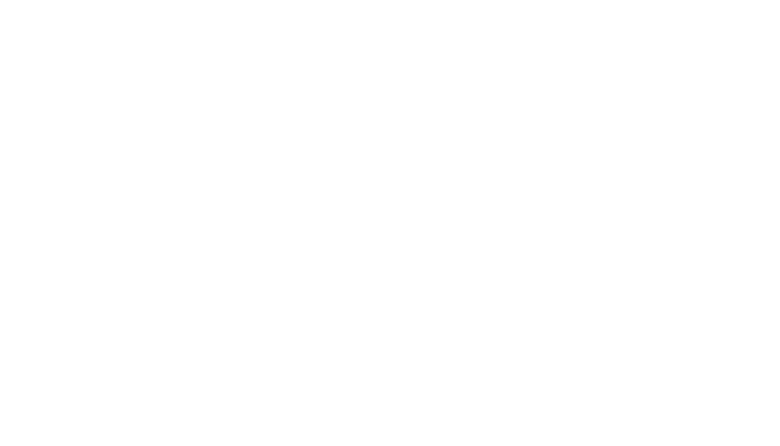
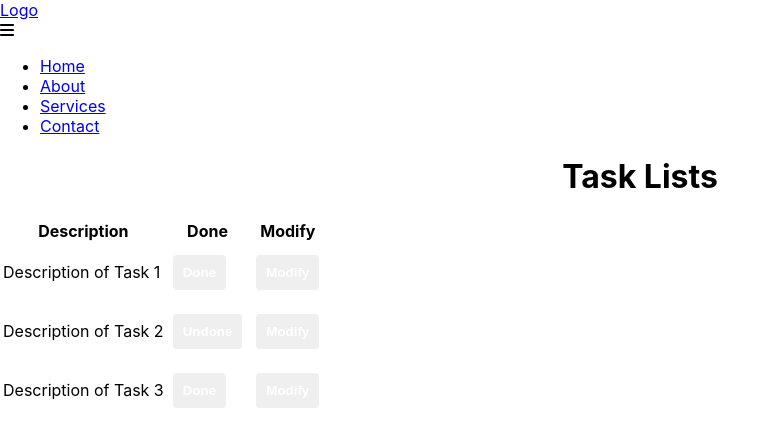
Before and after one commit to HeyTiainnes/tkc, a React (Create React App) app: page /TaskLists in a window 1280 px wide. Before the commit this address had no page. Shown: the top 446 px of the page, without its empty margins (0-780 px from the left). Built offline with nearby package versions, Linux system fonts and the light colour scheme.

Commit message:
post new task -- err 500

```diff
--- a/package.json
+++ b/package.json
@@ -3,6 +3,8 @@
   "version": "0.1.0",
   "private": true,
   "dependencies": {
+    "@fortawesome/free-solid-svg-icons": "^6.3.0",
+    "@fortawesome/react-fontawesome": "^0.2.0",
     "@testing-library/jest-dom": "^5.16.5",
     "@testing-library/react": "^13.4.0",
     "@testing-library/user-event": "^13.5.0",
@@ -18,6 +20,7 @@
     "react-dom": "^18.2.0",
     "react-router-dom": "^6.8.1",
     "react-scripts": "5.0.1",
+    "styled-components": "^5.3.6",
     "typescript": "^4.9.5",
     "web-vitals": "^2.1.4"
   },
@@ -48,6 +51,7 @@
     ]
   },
   "devDependencies": {
+    "@types/styled-components": "^5.1.26",
     "nodemon": "^2.0.20",
     "webpack-dev-server": "^4.11.1"
   },
--- a/src/App.tsx
+++ b/src/App.tsx
@@ -1,24 +1,26 @@
 import React from 'react';
-//import inscriptionPage from './pages/inscriptionPage';
+
 import { BrowserRouter, Route, Routes } from "react-router-dom";
 import GetUsers from './pages/GetUsers';
 import InscriptionPage from './pages/InscriptionPage';
 import PatchUsers from './pages/PatchUsers';
 import NewTask from './pages/NewTask';
-// import Testes from './pages/test';
-// import UsersList from './pages/theyUsersListPage';
-//import Test from './pages/Test';
-// import InscriptionPage from './pages/inscriptionPage';
-// import inscriptionPage from './pages/inscriptionPage';
+import Navbar from './components/BurgerMenu';
+import Home from './pages/home';
+import TaskLists from './pages/TaskLists';
+
 
 function App() {
   return (
     <div>
       <BrowserRouter>
+        <Navbar />
         <Routes>
+          <Route path="/home" element={<Home />} />
 
           <Route path="/InscriptionPage" element={<InscriptionPage />} />
 
+          <Route path="/TaskLists" element={<TaskLists />} />
           <Route path="/GetUsers" element={<GetUsers />} />
 
           <Route path="/PatchUsers/:id" element={<PatchUsers />} />
--- /dev/null
+++ b/src/components/BurgerMenu.tsx
@@ -0,0 +1,32 @@
+import React, { useState } from "react";
+import { FontAwesomeIcon } from "@fortawesome/react-fontawesome";
+import { faBars } from "@fortawesome/free-solid-svg-icons";
+
+const Navbar: React.FC = () => {
+    const [showMenu, setShowMenu] = useState(false);
+
+    const toggleMenu = () => {
+        setShowMenu(!showMenu);
+    };
+
+    return (
+        <header>
+            <nav>
+                <div className="logo">
+                    <a href="#">Logo</a>
+                </div>
+                <div className="menu-icon" onClick={toggleMenu}>
+                    <FontAwesomeIcon icon={faBars} />
+                </div>
+                <ul className={`menu ${showMenu ? "show" : ""}`}>
+                    <li><a href="#">Home</a></li>
+                    <li><a href="#">About</a></li>
+                    <li><a href="#">Services</a></li>
+                    <li><a href="#">Contact</a></li>
+                </ul>
+            </nav>
+        </header>
+    );
+};
+
+export default Navbar;
--- /dev/null
+++ b/src/components/Navbar.css
@@ -0,0 +1,91 @@
+header {
+    background-color: #746d6d;
+    color: #fff;
+    position: fixed;
+    top: 0;
+    left: 0;
+    width: 100%;
+    height: 60px;
+    z-index: 100;
+}
+
+nav {
+    display: flex;
+    justify-content: space-between;
+    align-items: center;
+    height: 100%;
+    margin: 0 auto;
+    padding: 0 20px;
+}
+
+.logo a {
+    font-size: 24px;
+    font-weight: bold;
+    text-decoration: none;
+}
+
+.menu {
+    display: flex;
+}
+
+.menu li {
+    margin-left: 20px;
+}
+
+.menu a {
+    color: #fff;
+    font-size: 18px;
+    text-decoration: none;
+}
+
+.menu-icon {
+    display: none;
+    cursor: pointer;
+}
+
+@media (max-width: 768px) {
+    .menu {
+        display: none;
+    }
+
+    .menu-icon {
+        display: block;
+    }
+
+    .menu-icon svg {
+        color: #fff;
+        font-size: 24px;
+    }
+
+    .menu-dropdown {
+        position: fixed;
+        top: 60px;
+        right: 0;
+        background-color: #333;
+        width: 50%;
+        max-width: 300px;
+        z-index: 1000;
+        transform: translateX(100%);
+        transition: transform 0.3s ease-in-out;
+    }
+
+    .menu-dropdown.show {
+        transform: translateX(0%);
+    }
+
+    .menu-dropdown ul {
+        list-style: none;
+        margin: 0;
+        padding: 20px;
+    }
+
+    .menu-dropdown li {
+        margin: 10px 0;
+    }
+
+    .menu-dropdown a {
+        color: #fff;
+        font-size: 18px;
+        text-decoration: none;
+    }
+}
--- a/src/pages/InscriptionPage.tsx
+++ b/src/pages/InscriptionPage.tsx
@@ -28,7 +28,7 @@
             .then((response) => {
                 console.log(response);
                 console.log(response.data);
-                navigate("/test");
+
             })
             .catch((err) => {
                 console.log(err);
--- /dev/null
+++ b/src/pages/TaskLists.tsx
@@ -0,0 +1,100 @@
+import React, { useState } from 'react';
+import { Link } from 'react-router-dom';
+
+// définir le type des tâches
+type Task = {
+    id: number;
+    title: string;
+    description: string;
+    done: boolean;
+};
+
+// initialiser les tâches
+const initialTasks: Task[] = [
+    {
+        id: 1,
+        title: 'Task 1',
+        description: 'Description of Task 1',
+        done: false,
+    },
+    {
+        id: 2,
+        title: 'Task 2',
+        description: 'Description of Task 2',
+        done: true,
+    },
+    {
+        id: 3,
+        title: 'Task 3',
+        description: 'Description of Task 3',
+        done: false,
+    },
+];
+
+// définir le composant TaskLists
+const TaskLists = () => {
+    // utiliser le hook useState pour gérer les tâches dans un état local
+    const [tasks, setTasks] = useState<Task[]>(initialTasks);
+
+    // fonction pour basculer l'état "fait" / "à faire" d'une tâche
+    const handleDone = (taskId: number) => {
+        setTasks((prevTasks) =>
+            prevTasks.map((task) =>
+                task.id === taskId ? { ...task, done: !task.done } : task
+            )
+        );
+    };
+
+    // fonction pour naviguer vers la page TaskDetail pour modifier une tâche
+    const handleModify = (taskId: number) => {
+        // trouver la tâche correspondante
+        const task = tasks.find((task) => task.id === taskId);
+        if (task) {
+            // construire l'URL pour TaskDetail en incluant l'ID de la tâche en paramètre
+            const url = `/task/${taskId}`;
+            // naviguer vers TaskDetail en utilisant la méthode pushState de l'objet window.history
+            window.history.pushState({ task }, '', url);
+            // forcer la mise à jour de l'état du composant en utilisant setState et une valeur aléatoire
+            setTasks([...tasks]);
+        }
+    };
+
+    // rendre le composant TaskLists avec une table affichant les tâches
+    return (
+        <div>
+            <h1>Task Lists</h1>
+            <table>
+                <thead>
+                    <tr>
+
+                        <th>Description</th>
+                        <th>Done</th>
+                        <th>Modify</th>
+                    </tr>
+                </thead>
+                <tbody>
+                    {/* boucle sur les tâches pour les afficher */}
+                    {tasks.map((task) => (
+                        <tr key={task.id}>
+                            {/* afficher le titre et la description de la tâche */}
+
+                            <td>{task.description}</td>
+                            {/* afficher le bouton Done pour basculer l'état "fait" / "à faire" */}
+                            <td>
+                                <button onClick={() => handleDone(task.id)}>
+                                    {task.done ? 'Undone' : 'Done'}
+                                </button>
+                            </td>
+                            {/* afficher le bouton Modify pour naviguer vers TaskDetail */}
+                            <td>
+                                <button onClick={() => handleModify(task.id)}>Modify</button>
+                            </td>
+                        </tr>
+                    ))}
+                </tbody>
+            </table>
+        </div>
+    );
+};
+
+export default TaskLists;
--- /dev/null
+++ b/src/pages/home.tsx
@@ -0,0 +1,17 @@
+import React from "react"; // Importation de React
+import { Link } from "react-router-dom"; // Importation du composant Link depuis react-router-dom
+
+const Home: React.FC = () => { // Définition d'un composant fonctionnel nommé "Home"
+    return (
+        <div>
+            {/* <h1>Page d'accueil</h1> // Affichage d'un titre */}
+            <Link to="/connexion">
+                {/* // Utilisation du composant Link pour créer un lien vers la page "/connexion"  */}
+                <button>Start</button>
+                {/* // Affichage d'un bouton avec le texte "Se connecter" dans le lien */}
+            </Link>
+        </div >
+    );
+};
+
+export default Home; // Exportation du composant "Home" par défaut
```
Also changed, not shown: src/pages/NewTask.tsx (+87 -16 lines), src/pages/PatchUsers.tsx (+52 -25 lines), 1 other file (tests, documents, lock files or other folders).
